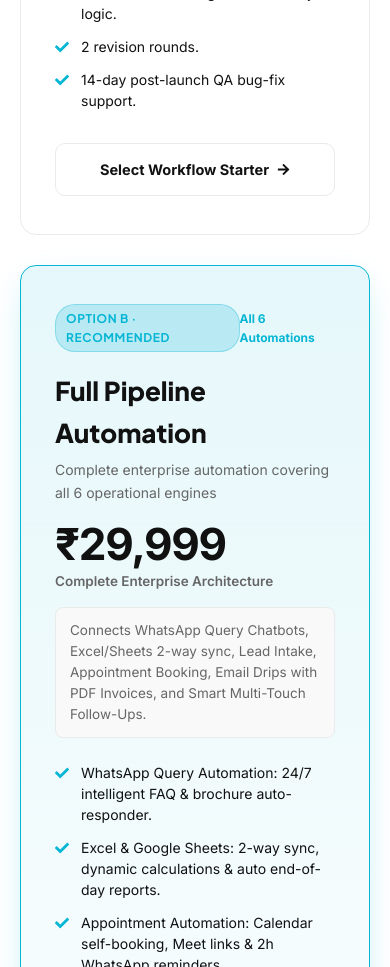
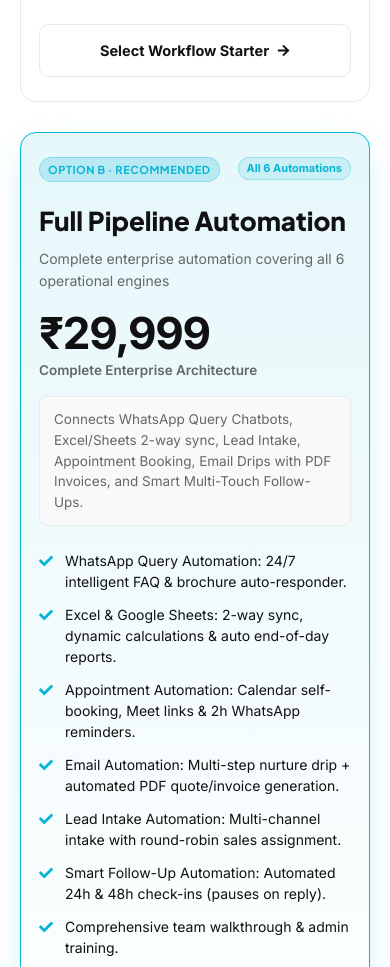
Before and after one commit to Abhishek-1273/Velta-Full-Project, a React (Vite) app in the folder frontend/: page /services/automations in a window 390 px wide. Shown: the part 7080-8047 px from the top of the page. Built offline with nearby package versions, Linux system fonts and the light colour scheme; no server answers.

Commit message:
style: fix mobile responsiveness for live production badge, duration switcher, and card tag spacing

```diff
--- a/frontend/src/pages/AutomationSystems/AutomationSystems.jsx
+++ b/frontend/src/pages/AutomationSystems/AutomationSystems.jsx
@@ -419,7 +419,7 @@
               <div className={styles.cardTop}>
                 <div className={styles.cardTagRow}>
                   <span className={`${styles.cardTag} ${styles.popularBadge}`}>Option B · Recommended</span>
-                  <span style={{ fontSize: 12, color: '#06b6d4', fontWeight: 700 }}>All 6 Automations</span>
+                  <span className={styles.tagHighlight}>All 6 Automations</span>
                 </div>
                 <h3 className={styles.cardTitle}>Full Pipeline Automation</h3>
                 <div className={styles.cardSubtitle}>Complete enterprise automation covering all 6 operational engines</div>
--- a/frontend/src/pages/AutomationSystems/AutomationSystems.module.css
+++ b/frontend/src/pages/AutomationSystems/AutomationSystems.module.css
@@ -833,3 +833,34 @@
   color: #22d3ee !important;
   background: rgba(6, 182, 212, 0.1) !important;
 }
+
+/* Tag highlight & mobile fixes for Option B */
+.tagHighlight {
+  font-size: 12px;
+  color: #06b6d4;
+  font-weight: 700;
+  background: rgba(6, 182, 212, 0.12);
+  border: 1px solid rgba(6, 182, 212, 0.25);
+  padding: 3px 10px;
+  border-radius: 12px;
+  white-space: nowrap;
+}
+
+@media (max-width: 640px) {
+  .pricingCard {
+    padding: 24px 18px !important;
+  }
+  .cardTagRow {
+    flex-wrap: wrap !important;
+    gap: 8px !important;
+    align-items: flex-start !important;
+  }
+  .popularBadge {
+    font-size: 11px !important;
+    padding: 3px 8px !important;
+  }
+  .tagHighlight {
+    font-size: 11px !important;
+    padding: 2px 8px !important;
+  }
+}
--- a/frontend/src/pages/WebsiteDevelopment/WebsiteDevelopment.jsx
+++ b/frontend/src/pages/WebsiteDevelopment/WebsiteDevelopment.jsx
@@ -176,9 +176,10 @@
                   />
                   <div className={styles.browserOverlayInfo}>
                     <div className={styles.browserBadge}>
-                      <span style={{ color: '#10b981' }}>●</span>
-                      <span>Live Production · KIN Property Management</span>
-                    </div>
+                        <span className={styles.liveGreenDot}>●</span>
+                        <span className={styles.badgeFullText}>Live Production · KIN Property Management</span>
+                        <span className={styles.badgeShortText}>Live: KIN Property</span>
+                      </div>
                     <button
                       className={styles.browserPlayControl}
                       onClick={(e) => { e.stopPropagation(); toggleHeroVideo(); }}
--- a/frontend/src/pages/WebsiteDevelopment/WebsiteDevelopment.module.css
+++ b/frontend/src/pages/WebsiteDevelopment/WebsiteDevelopment.module.css
@@ -1199,3 +1199,74 @@
   color: #3b82f6 !important;
   background: rgba(37, 99, 235, 0.1) !important;
 }
+
+/* Responsive helper classes for mobile hero badge and duration toggles */
+.badgeShortText {
+  display: none;
+}
+.mobileDurationText {
+  display: none;
+}
+.liveGreenDot {
+  color: #10b981;
+  font-size: 10px;
+}
+
+@media (max-width: 640px) {
+  .browserOverlayInfo {
+    bottom: 8px !important;
+    left: 8px !important;
+    right: 8px !important;
+    gap: 8px !important;
+  }
+  .browserBadge {
+    font-size: 11px !important;
+    padding: 3px 9px !important;
+    max-width: calc(100% - 44px) !important;
+  }
+  .browserPlayControl {
+    width: 28px !important;
+    height: 28px !important;
+  }
+  .badgeFullText {
+    display: none !important;
+  }
+  .badgeShortText {
+    display: inline !important;
+    white-space: nowrap !important;
+  }
+
+  .durationToggleWrapper {
+    width: 100% !important;
+    padding: 0 4px !important;
+    margin: 16px auto 26px !important;
+  }
+  .durationToggle {
+    width: 100% !important;
+    display: flex !important;
+    justify-content: space-between !important;
+  }
+  .durationBtn {
+    padding: 7px 6px !important;
+    font-size: 11.5px !important;
+    gap: 4px !important;
+    flex: 1 !important;
+    justify-content: center !important;
+    white-space: nowrap !important;
+  }
+  .desktopDurationText {
+    display: none !important;
+  }
+  .mobileDurationText {
+    display: inline !important;
+    white-space: nowrap !important;
+  }
+  .discountBadge {
+    font-size: 9px !important;
+    padding: 1px 4px !important;
+  }
+  .cardTagRow {
+    flex-wrap: wrap !important;
+    gap: 8px !important;
+  }
+}
```
